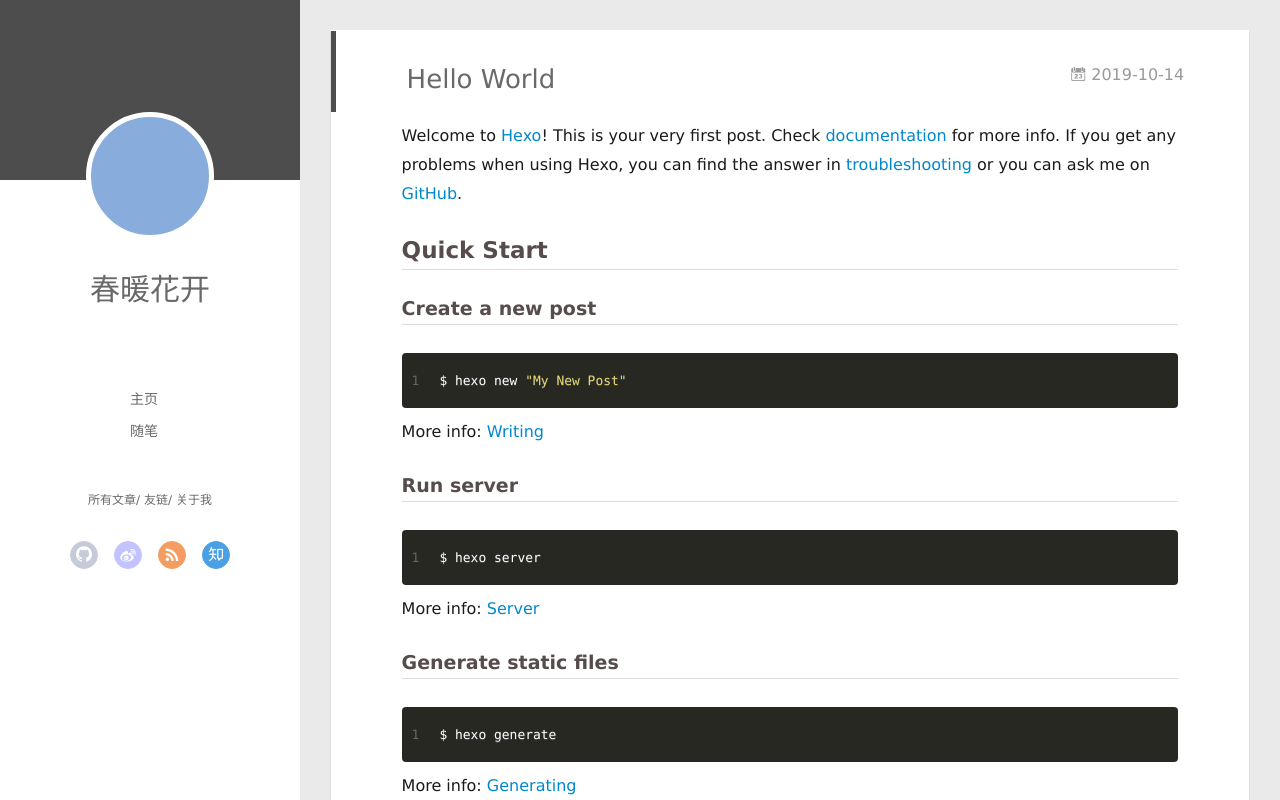
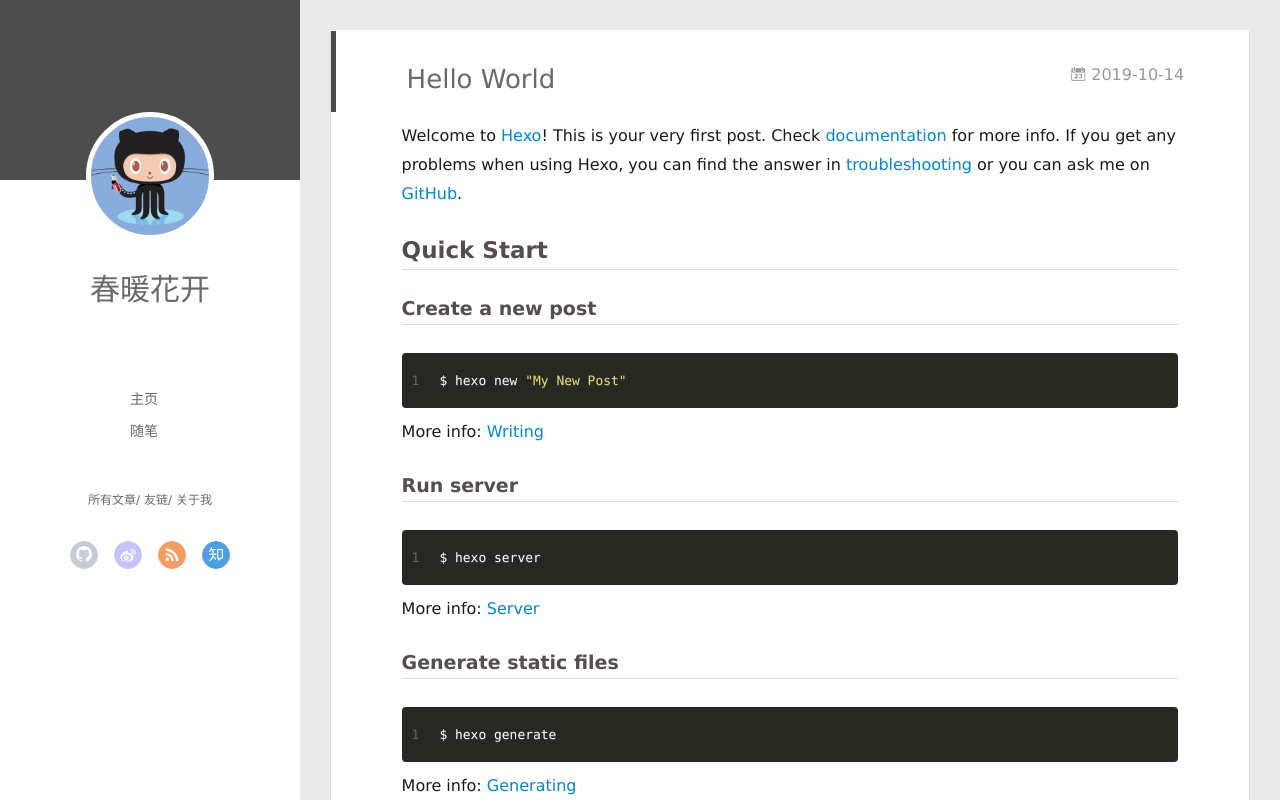
Before and after one commit to xuxiaochun2019/xuxiaochun2019.github.io, a plain HTML site: page index.html in a window 1280 px wide. Drawn offline with Linux system fonts and the light colour scheme.

Commit message:
Site updated: 2019-10-14 20:25:50

```diff
--- a/index.html
+++ b/index.html
@@ -43,7 +43,7 @@
 <div class="intrude-less">
 	<header id="header" class="inner">
 		<a href="/" class="profilepic">
-			<img src="" class="js-avatar">
+			<img src="./img/github.png" class="js-avatar">
 		</a>
 		<hgroup>
 		  <h1 class="header-author"><a href="/">春暖花开</a></h1>
@@ -106,15 +106,6 @@
 			<hgroup>
 			  <h1 class="header-author js-header-author">春暖花开</h1>
 			</hgroup>
-
-
-
-
-
-
-
-
-
 			<nav class="header-nav">
 				<div class="social">
 
```
